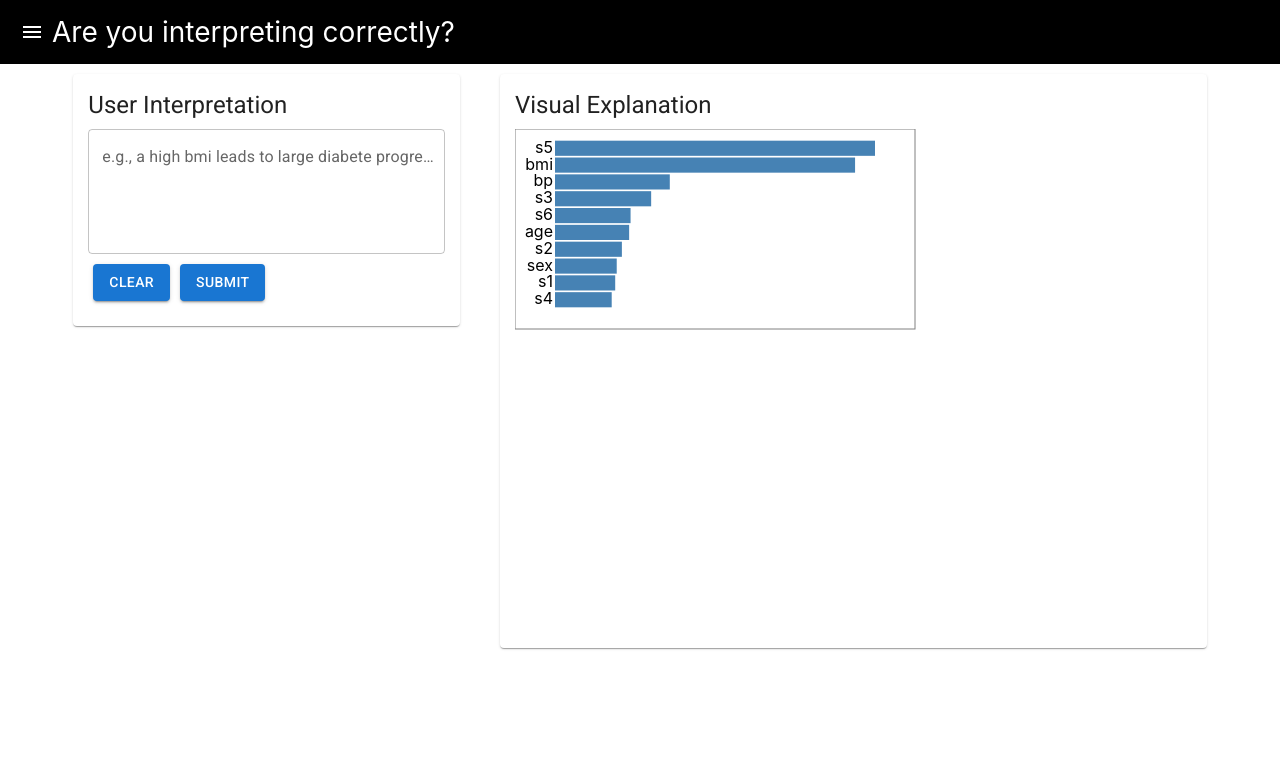
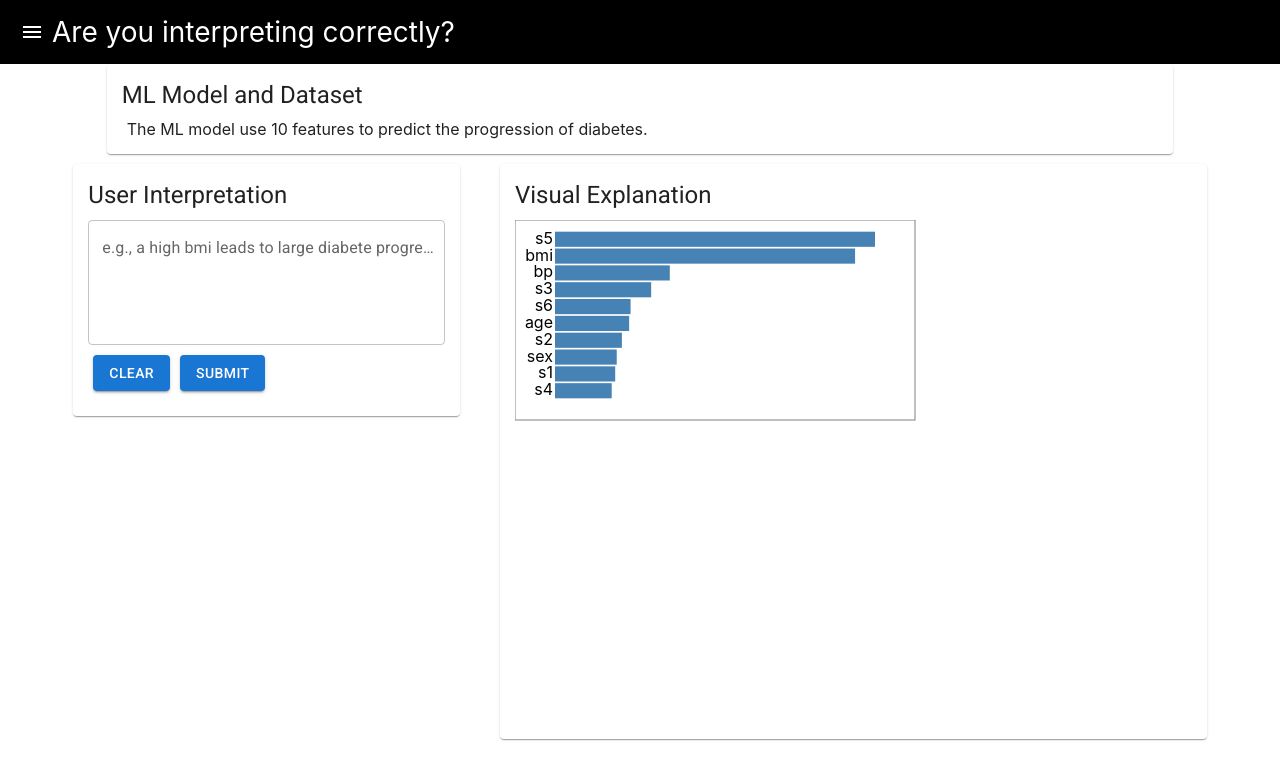
Before and after one commit to wangqianwen0418/alternative_exp, a React (Create React App) app in the folder prototype/: page /case2 in a window 1280 px wide. Shown: the top 780 px of the page. Built offline with nearby package versions, Linux system fonts and the light colour scheme.

Commit message:
add model card & fix key warning

```diff
--- a/prototype/src/App.tsx
+++ b/prototype/src/App.tsx
@@ -10,7 +10,7 @@ import './App.css';
 
 import IconButton from '@mui/material/IconButton';
 import { Menu as MenuIcon, TroubleshootOutlined as TroubleShootIcon } from '@mui/icons-material';
-import { Toolbar, Drawer, Divider, List, ListItem, ListItemButton, ListItemIcon, ListItemText, Box } from '@mui/material';
+import { Toolbar, Drawer, List, ListItem, ListItemButton, ListItemIcon, ListItemText, Box, Paper, Typography } from '@mui/material';
 
 
 export interface IHypo {
@@ -75,6 +75,14 @@ function App(appProps: AppProps) {
                 {DrawerList}
             </Drawer>
 
+            <Grid item xs={10}>
+                <Paper style={{ padding: "15px" }}>
+                    <Typography variant="h5" gutterBottom> ML Model and Dataset </Typography>
+                    <p style={{ margin: '0px 5px' }}>
+                        The ML model use 10 features to predict the progression of diabetes.
+                    </p>
+                </Paper>
+            </Grid>
             <Grid item xs={4} className='App-body'>
                 <Interpretation isSubmitted={isSubmitted} setIsSubmitted={setIsSubmitted} hypo={hypo} setHypo={setHypo} />
             </Grid>
--- a/prototype/src/component/Bar.tsx
+++ b/prototype/src/component/Bar.tsx
@@ -21,8 +21,6 @@ export default function Bar(props: BarProps) {
 
     let sortedAvgShapeValues = Object.entries(avgShapeValues).sort((a, b) => a[1] - b[1]).reverse()
 
-    console.info(sortedAvgShapeValues)
-
     const yScale = d3.scaleBand().domain(sortedAvgShapeValues.map(d => d[0])).range([margin[1], height - margin[3] - margin[1]]).padding(0.1)
     const xScale = d3.scaleLinear().domain([0, d3.max(sortedAvgShapeValues, d => d[1]) as number]).range([margin[0], width - margin[2] - margin[0]])
 
@@ -36,7 +34,7 @@ export default function Bar(props: BarProps) {
 
         <g className='bars'>
             {sortedAvgShapeValues.map(([featureName, value], index) => {
-                return <g k={featureName}>
+                return <g key={featureName}>
                     <text x={margin[0] - 2} y={yScale(featureName) as number + yScale.bandwidth() * 0.8} textAnchor='end'>{featureName}</text>
                     <rect
                         key={featureName}
```
